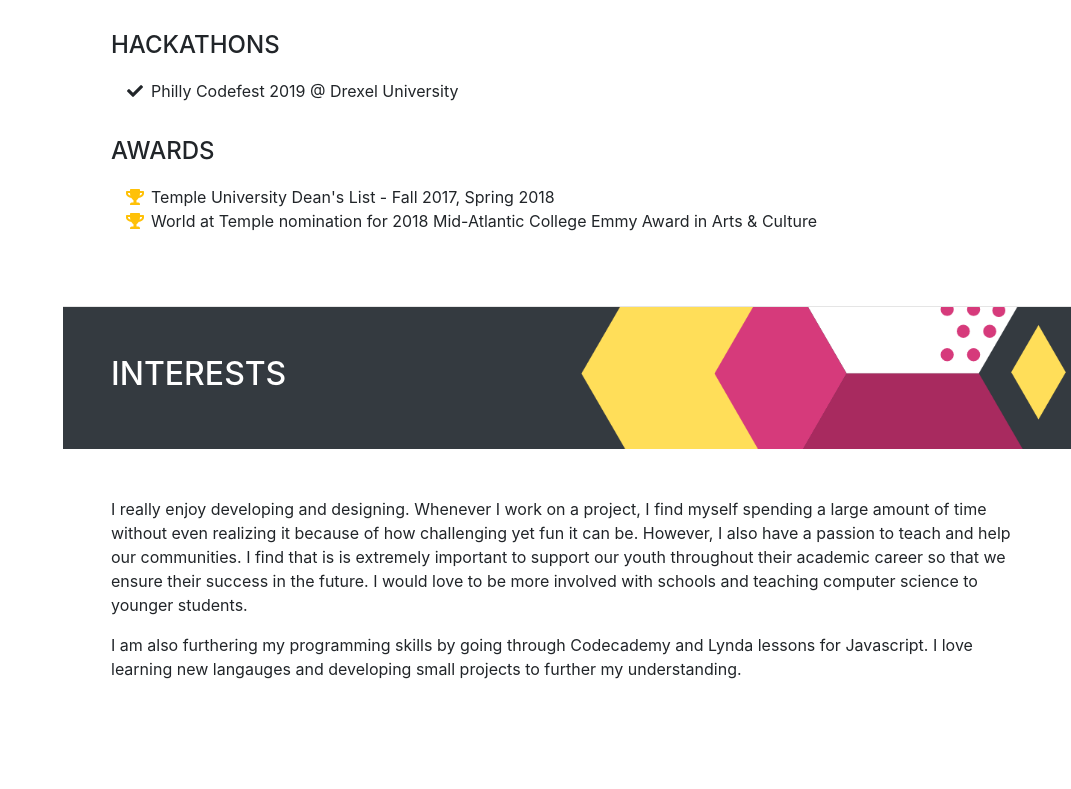
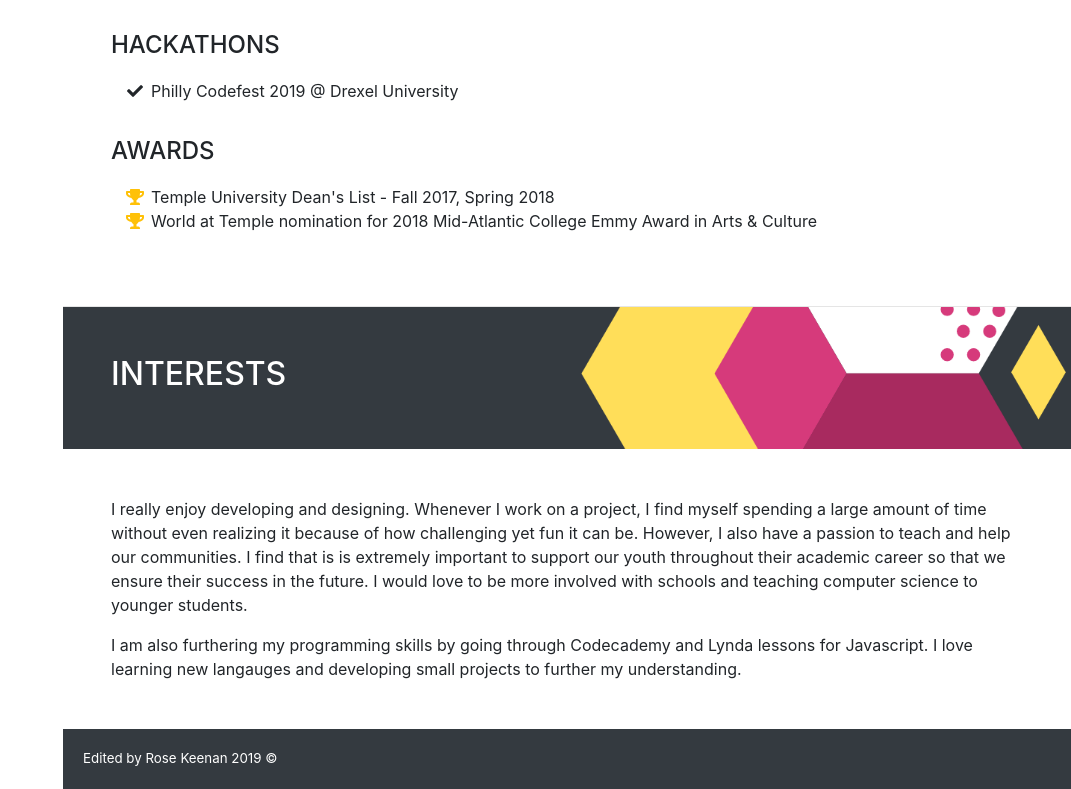
Before and after one commit to RoseKeenan/rosekeenan.github.io, a website with bundled scripts: page index.html in a window 1280 px wide. Shown: the part 3699-4488 px from the top of the page, without its empty margins (209-1280 px from the left). Before the commit the page ends 4428 px from the top, so only its background shows below. Built offline with nearby package versions, Linux system fonts and the light colour scheme; files whose address does not match are found by name; a web font is replaced by a local one.

Commit message:
Added a footer

```diff
--- a/index.html
+++ b/index.html
@@ -356,6 +356,16 @@
 
   </div>
 
+  <footer >
+      <div class="container" style="background-color: #343a40; color: white; padding:20px; font-size: 10pt;">
+        <div class="row">
+          <div class="col-md-12 col-lg-12">
+              Edited by Rose Keenan 2019 &copy;
+          </div>
+        </div>
+      </div>
+  </footer>
+
   <!-- Bootstrap core JavaScript -->
   <script src="vendor/jquery/jquery.min.js"></script>
   <script src="vendor/bootstrap/js/bootstrap.bundle.min.js"></script>
```
